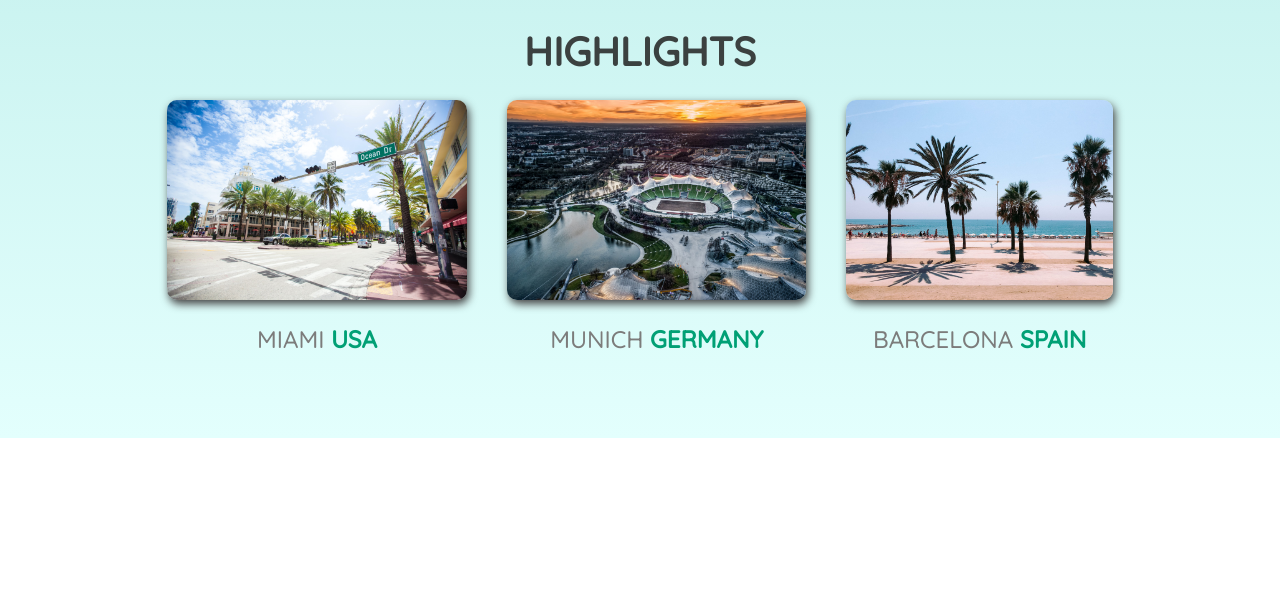
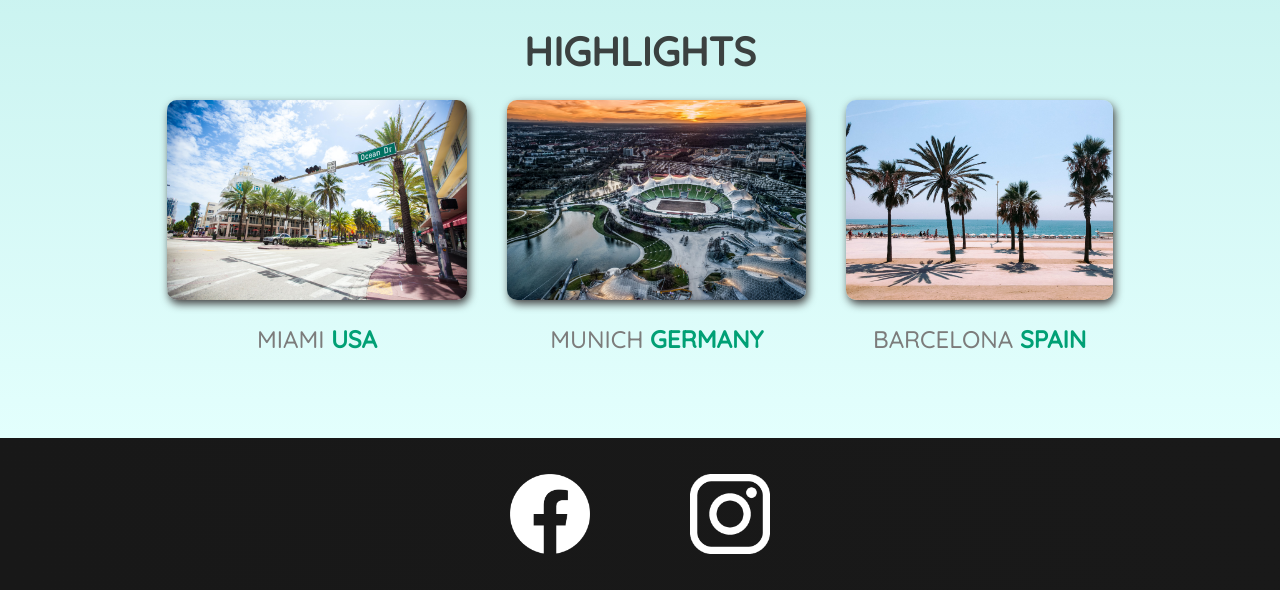
Before and after one commit to MJ2K20/travel-goals, a plain HTML site: page index.html in a window 1280 px wide. Shown: the part 822-1412 px from the top of the page. Before the commit the page ends 1260 px from the top, so only its background shows below. Drawn offline with Linux system fonts and the light colour scheme.

Commit message:
added  footer

```diff
--- a/index.html
+++ b/index.html
@@ -57,6 +57,19 @@
         </ul>
       </section>
     </main>
-    <footer></footer>
+    <footer>
+      <ul>
+        <li>
+          <a href="https://facebook.com"
+            ><img src="/images/icons/facebook.png" alt="facebook logo"
+          /></a>
+        </li>
+        <li>
+            <a href="https://instagram.com"
+              ><img src="/images/icons/insta.png" alt="instagram logo"
+            /></a>
+          </li>
+      </ul>
+    </footer>
   </body>
 </html>
--- a/shared.css
+++ b/shared.css
@@ -52,3 +52,24 @@ body {
     color: rgb(77, 77, 77);
     background-color: rgb(255, 251, 0);
   }
+
+  footer {
+    background: linear-gradient(70deg, rgb(24, 24, 24), rgb(25, 25, 25));
+    padding: 36px 0;
+  }
+
+  footer ul {
+    display: flex;
+    justify-content: center;
+  }
+
+  footer li {
+    width: 80px;
+    height: 80px;
+    margin: 0 50px
+  }
+
+  footer img {
+    width: 100%;
+    height: 100%;
+  }
```
Also changed, not shown: images/icons/facebook.png (added), images/icons/insta.png (added).
